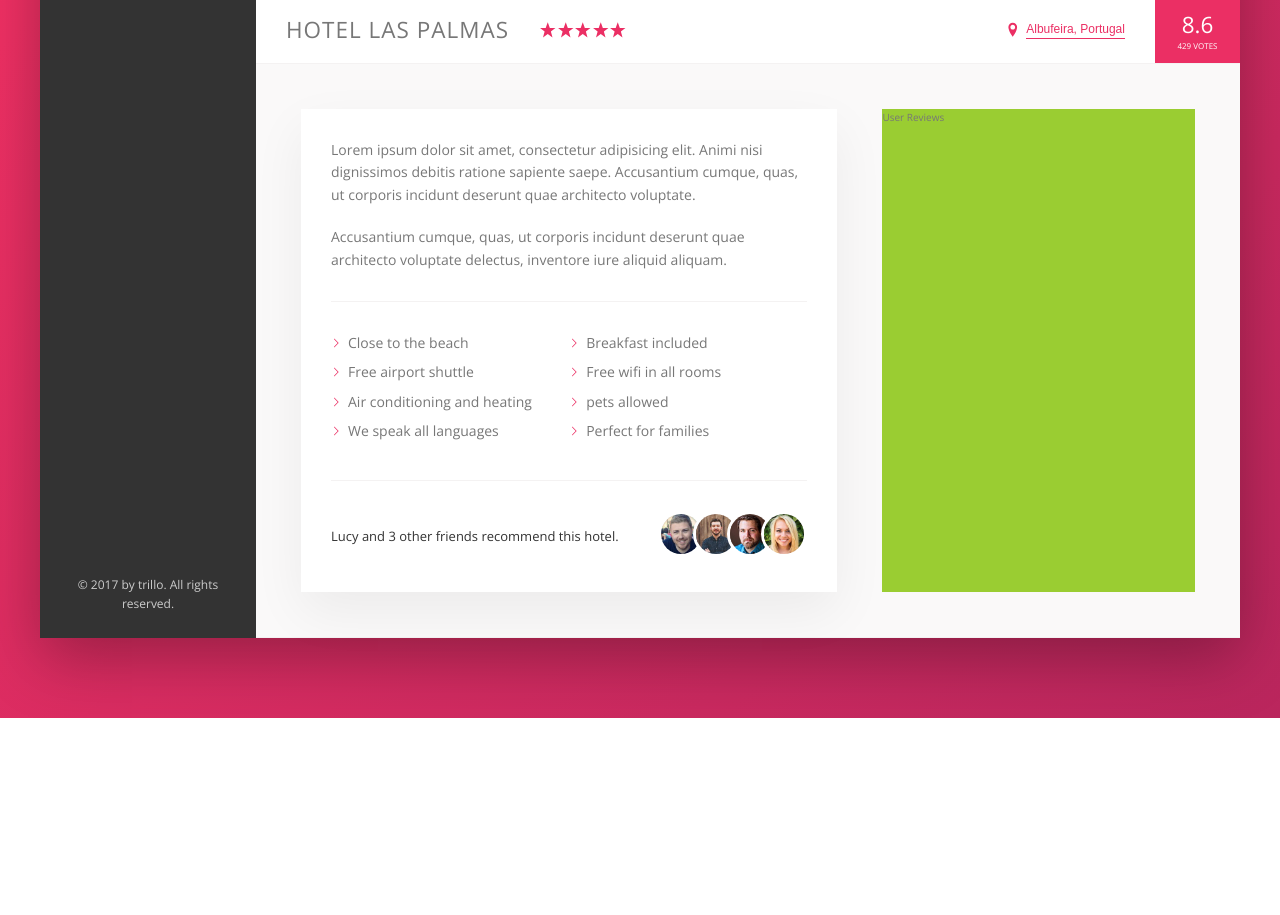
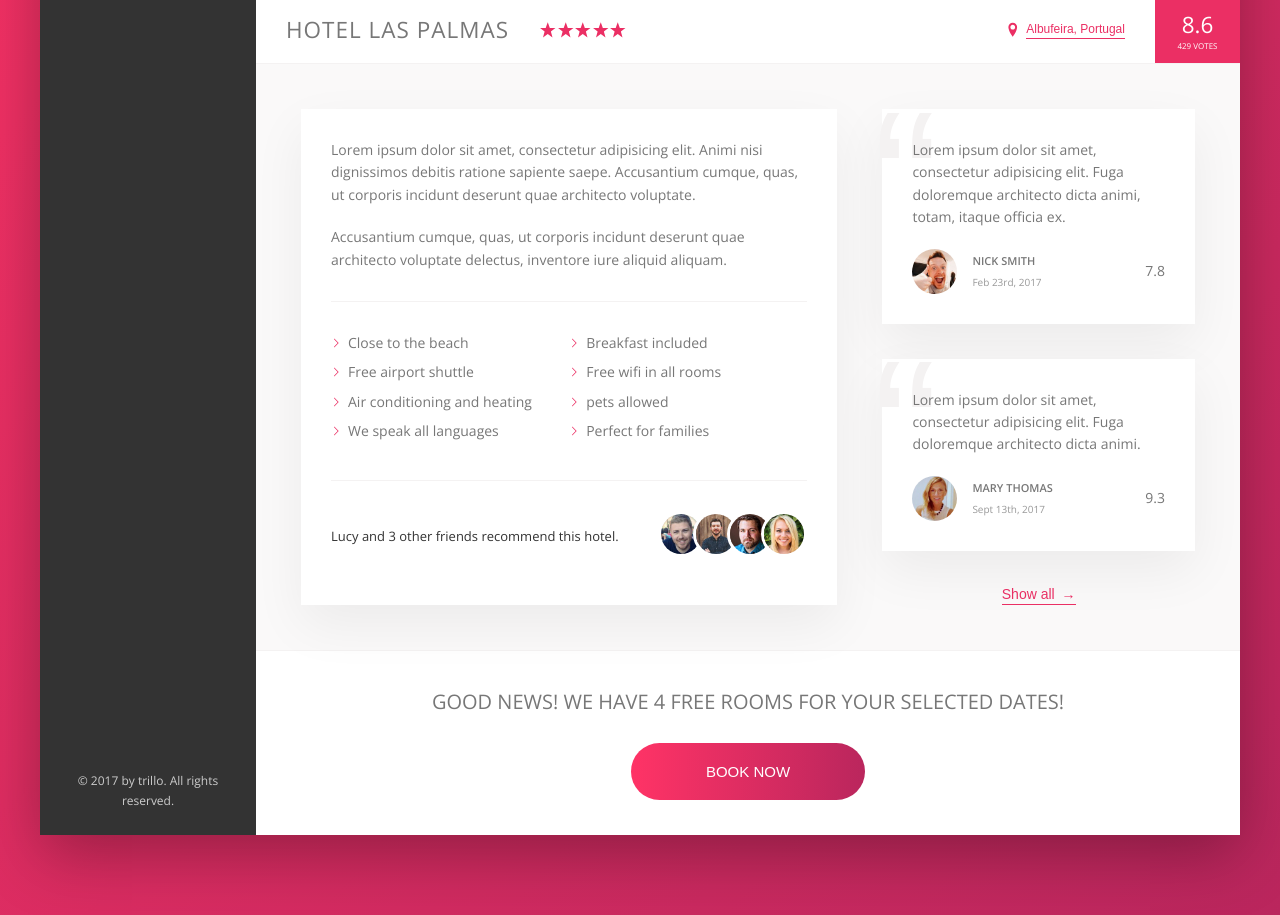
Before and after one commit to TravisMWilliams/trillo, a website: page index.html in a window 1280 px wide. Shown: the part 538-1453 px from the top of the page. Before the commit the page ends 1256 px from the top, so only its background shows below. Drawn offline with nearby package versions, Linux system fonts and the light colour scheme.

Commit message:
Finished Layout

```diff
--- a/index.html
+++ b/index.html
@@ -1,5 +1,6 @@
 <!DOCTYPE html>
 <html lang="en">
+
 <head>
     <meta charset="UTF-8">
     <meta name="viewport" content="width=device-width, initial-scale=1.0">
@@ -10,6 +11,7 @@
 
     <title>trillo &mdash; Your all-in-one booking app</title>
 </head>
+
 <body>
     <div class="container">
         <header class="header">
@@ -137,11 +139,14 @@
                 <div class="detail">
                     <div class="description">
                         <p class="paragraph">
-                                Lorem ipsum dolor sit amet, consectetur adipisicing elit. Animi nisi dignissimos debitis ratione sapiente saepe. Accusantium cumque, quas, ut corporis incidunt deserunt quae architecto voluptate.
+                            Lorem ipsum dolor sit amet, consectetur adipisicing elit. Animi nisi dignissimos debitis
+                            ratione sapiente saepe. Accusantium cumque, quas, ut corporis incidunt deserunt quae
+                            architecto voluptate.
                         </p>
 
                         <p class="paragraph">
-                                Accusantium cumque, quas, ut corporis incidunt deserunt quae architecto voluptate delectus, inventore iure aliquid aliquam.
+                            Accusantium cumque, quas, ut corporis incidunt deserunt quae architecto voluptate delectus,
+                            inventore iure aliquid aliquam.
                         </p>
 
                         <ul class="list">
@@ -169,13 +174,55 @@
                     </div>
 
                     <div class="user-reviews">
-                            User Reviews
+                        <figure class="review">
+                            <blockquote class="review__text">
+                                Lorem ipsum dolor sit amet, consectetur adipisicing elit. Fuga doloremque architecto
+                                dicta animi, totam, itaque officia ex.
+                            </blockquote>
+                            <figcaption class="review__user">
+                                <img src="img/user-1.jpg" alt="User 1" class="review__photo">
+                                <div class="review__user-box">
+                                    <p class="review__user-name">Nick Smith</p>
+                                    <p class="review__user-date">Feb 23rd, 2017</p>
+                                </div>
+                                <div class="review__rating">7.8</div>
+                            </figcaption>
+                        </figure>
+
+                        <figure class="review">
+                            <blockquote class="review__text">
+                                    Lorem ipsum dolor sit amet, consectetur adipisicing elit. Fuga doloremque architecto dicta animi.
+                            </blockquote>
+                            <figcaption class="review__user">
+                                <img src="img/user-2.jpg" alt="User 1" class="review__photo">
+                                <div class="review__user-box">
+                                    <p class="review__user-name">Mary Thomas</p>
+                                    <p class="review__user-date">Sept 13th, 2017</p>
+                                </div>
+                                <div class="review__rating">9.3</div>
+                            </figcaption>
+                        </figure>
+
+                        <button class="btn-inline">Show all <span>&rarr;</span></button>
+                    </div>
                 </div>
 
+
+
+                <div class="cta">
+                    <h2 class="cta__book-now">
+                        Good News! We have 4 free rooms for your selected dates!
+                    </h2>
+                    <button class="btn">
+                        <span class="btn__visible">Book now</span>
+                        <span class="btn__invisible">Only 4 rooms left</span>
+                    </button>
+                </div>
         </div>
 
         </main>
     </div>
     </div>
 </body>
+
 </html>
--- a/sass/_components.scss
+++ b/sass/_components.scss
@@ -19,10 +19,10 @@
     color: inherit;
     background-color: var(--color-grey-light-2);
     border: none;
-        padding: .7rem 2rem;
+    padding: 0.7rem 2rem;
     border-radius: 100px;
     width: 90%;
-        transition: all .2s;
+    transition: all 0.2s;
     margin-right: -3.25rem;
 
     &:focus {
@@ -35,7 +35,6 @@
       font-weight: 100;
       color: var(--color-grey-light-4);
     }
-
   }
 
   &__input:focus + &__button {
@@ -61,10 +60,6 @@
     fill: var(--color-grey-dark-3);
   }
 }
-
-
-
-
 
 //////////////////////////////////////////////////
 // User Navigation
@@ -96,7 +91,7 @@
   }
 
   &__notification {
-        font-size: .8rem;
+    font-size: 0.8rem;
     height: 1.75rem;
     width: 1.75rem;
     border-radius: 50%;
@@ -128,7 +123,7 @@
     position: relative;
 
     &:not(:last-child) {
-            margin-bottom: .5rem;
+      margin-bottom: 0.5rem;
     }
   }
 
@@ -141,9 +136,8 @@
     width: 3px;
     background-color: var(--color-primary);
     transform: scaleY(0);
-        transition: transform .2s,
-                    width .4s cubic-bezier(1,0,0,1) .2s,
-                    background-color .1s;
+    transition: transform 0.2s, width 0.4s cubic-bezier(1, 0, 0, 1) 0.2s,
+      background-color 0.1s;
   }
 
   &__item:hover::before,
@@ -175,7 +169,6 @@
     margin-right: 2rem;
     fill: currentColor;
   }
-
 }
 
 /////////////////////////////////////////////////////
@@ -187,7 +180,6 @@
   color: var(--color-grey-light-4);
 }
 
-
 ///////////////////////////////////////////////////
 // Gallery
 .gallery {
@@ -196,7 +188,6 @@
     width: 100%;
     display: block;
   }
-
 }
 
 ///////////////////////////////////////////////////
@@ -234,7 +225,7 @@
   }
 
   &__icon-location {
-        margin-right: .5rem;
+    margin-right: 0.5rem;
   }
 
   &__rating {
@@ -250,7 +241,7 @@
   }
 
   &__rating-count {
-        font-size: .8rem;
+    font-size: 0.8rem;
     text-transform: uppercase;
   }
 
@@ -272,10 +263,19 @@
   display: inline-block;
   background-color: transparent;
   cursor: pointer;
-    transition: all .2s;
+  transition: all 0.2s;
+
+  & span {
+    margin-left: 3px;
+  }
 
   &:hover {
     color: var(--color-grey-dark-1);
+
+    span {
+      margin-left: 8px;
+      transition: margin-left 0.2s;
+    }
   }
 
   &:focus {
@@ -292,7 +292,7 @@
 
   50% {
     transform: scale(1.05);
-        box-shadow: 0 1rem 4rem rgba(0,0,0,.25);
+    box-shadow: 0 1rem 4rem rgba(0, 0, 0, 0.25);
   }
 
   100% {
@@ -320,7 +320,7 @@ margin-bottom: 2rem;
 
   &__item {
     flex: 0 0 50%;
-        margin-bottom: .7rem;
+    margin-bottom: 0.7rem;
   }
 
   &__item::before {
@@ -328,7 +328,7 @@ margin-bottom: 2rem;
     display: inline-block;
     height: 1rem;
     width: 1rem;
-        margin-right: .7rem;
+    margin-right: 0.7rem;
 
     // Older Browsers
     // background-image: url(../img/chevron-thin-right.svg);
@@ -338,6 +338,8 @@ margin-bottom: 2rem;
     background-color: var(--color-primary);
     -webkit-mask-image: url(../img/chevron-thin-right.svg);
     -webkit-mask-size: cover;
+    mask-image: url(../img/chevron-thin-right.svg);
+    mask-size: cover;
   }
 }
 
@@ -349,13 +351,11 @@ margin-bottom: 2rem;
   display: flex;
   align-items: center;
 
-
   &__count {
     margin-right: auto;
   }
 
   &__friends {
-
   }
 
   &__photo {
@@ -370,3 +370,140 @@ margin-bottom: 2rem;
     }
   }
 }
+
+///////////////////////////////////////////////////
+// Recommend
+.review {
+  background-color: #fff;
+  box-shadow: var(--shadow-light);
+  padding: 3rem;
+  margin-bottom: 3.5rem;
+  position: relative;
+
+  &__text {
+    margin-bottom: 2rem;
+    z-index: 10;
+    position: relative;
+    overflow: hidden;
+  }
+
+  &__user {
+    display: flex;
+    align-items: center;
+  }
+
+  &__photo {
+    height: 4.5rem;
+    width: 4.5rem;
+    border-radius: 50%;
+    margin-right: 1.5rem;
+  }
+
+  &__user-box {
+    display: flex;
+    flex-direction: column;
+    margin-right: auto;
+  }
+
+  &__user-name {
+    font-size: 1.1rem;
+    text-transform: uppercase;
+    font-weight: 600;
+    margin-bottom: 0.4rem;
+  }
+
+  &__user-date {
+    font-size: 1rem;
+    color: var(--color-grey-dark-3);
+  }
+
+  &__user-rating {
+    color: var(--color-primary);
+    font-size: 2.2rem;
+    font-weight: 300;
+  }
+
+  &::before {
+    content: "\201C";
+    position: absolute;
+    top: -2.75rem;
+    left: -1rem;
+    line-height: 1;
+    font-size: 20rem;
+    color: var(--color-grey-light-2);
+    font-family: sans-serif;
+    z-index: 1;
+  }
+}
+
+///////////////////////////////////////////////////
+// Call To Action
+.cta {
+  padding: 3.5rem 0;
+  text-align: center;
+
+  &__book-now {
+    font-size: 2rem;
+    font-weight: 300;
+    text-transform: uppercase;
+    margin-bottom: 2.5rem;
+  }
+}
+
+///////////////////////////////////////////////////
+// Call To Action
+.btn {
+  font-size: 1.5rem;
+  border: none;
+  font-weight: 300;
+  text-transform: uppercase;
+  border-radius: 100px;
+  background-image: linear-gradient(
+    to right,
+    var(--color-primary-light),
+    var(--color-primary-dark)
+  );
+  color: #fff;
+  position: relative;
+  overflow: hidden;
+  cursor: pointer;
+
+  & > * {
+      display: inline-block;
+      height: 100%;
+      width: 100%;
+      transition: all 0.2s;
+    }
+
+    &__visible {
+        padding: 2rem 7.5rem;
+    }
+
+    &__invisible {
+        position: absolute;
+        padding: 2rem 0;
+        left: 0;
+        top: -100%;
+    }
+
+    &:hover {
+    background-image: linear-gradient(
+      to left,
+      var(--color-primary-light),
+      var(--color-primary-dark)
+    );
+    }
+
+  &:hover &__visible {
+    transform: translateY(100%);
+  }
+
+  &:hover &__invisible {
+    top: 0;
+  }
+
+  &:focus {
+      outline: none;
+      animation: pulsate 1s infinite;
+  }
+}
--- a/sass/_layout.scss
+++ b/sass/_layout.scss
@@ -36,13 +36,13 @@ align-items: center;
 
 .detail {
 display: flex;
+font-size: 1.4rem;
 padding: 4.5rem;
 background-color: var(--color-grey-light-1);
 border-bottom: var(--line);
 }
 
 .description {
-    font-size: 1.4rem;
 background-color: #fff;
 flex: 0 0 60%;
 margin-right: 4.5rem;
@@ -51,6 +51,8 @@ box-shadow: var(--shadow-light);
 }
 
 .user-reviews {
-background-color: yellowgreen;
 flex: 1;
+display: flex;
+flex-direction: column;
+align-items: center;
 }
```
Also changed, not shown: css/style.css. Lines whose indentation alone changed are shown as unchanged.
